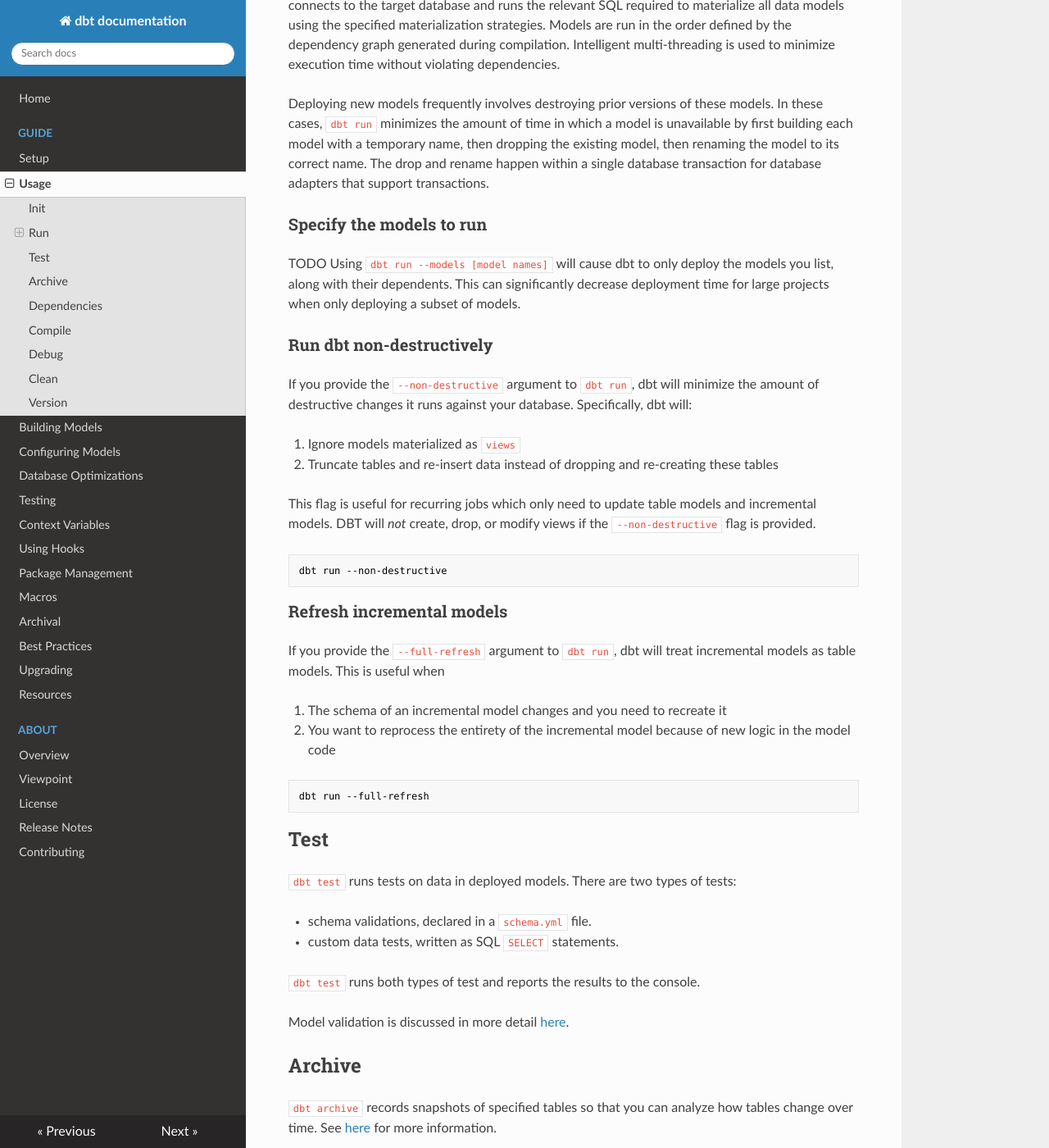
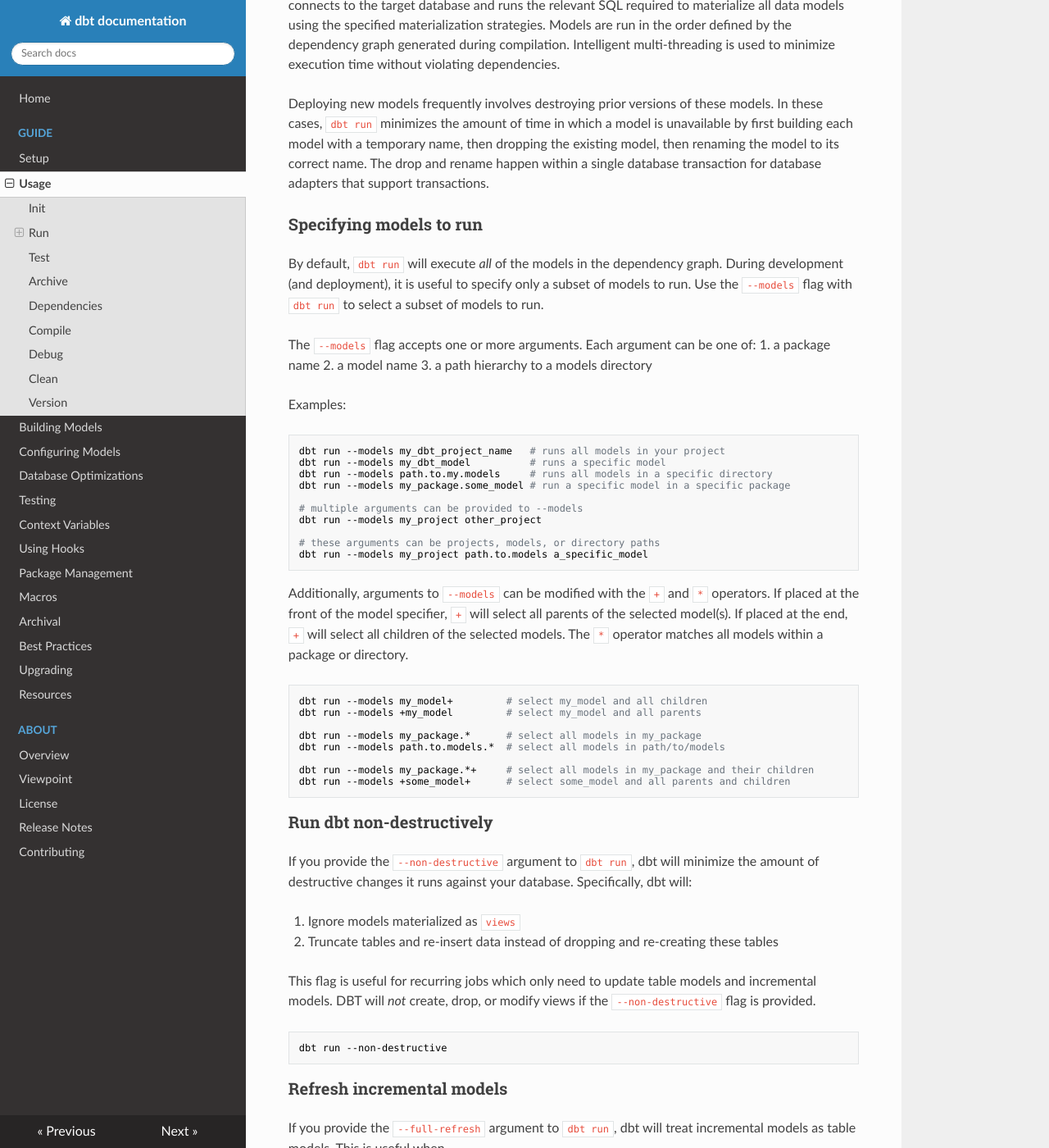
Before and after one commit to RayMarquina/dbt_project, an MkDocs documentation site: the page built from docs/guide/usage.md, in a window 1280 px wide and 1400 px high, scrolled down 472 px. Shown: the whole window at 82% size. Built offline with MkDocs 1.6.1, drawn with Linux system fonts in a browser that asks for light colours; nearby versions of some CDN libraries; old or Windows-style settings are respelled for this version of MkDocs; some of the changed text lies outside the part shown.

Commit message:
doccs for --models

````diff
--- a/docs/guide/usage.md
+++ b/docs/guide/usage.md
@@ -15,11 +15,41 @@
 
 Deploying new models frequently involves destroying prior versions of these models. In these cases, `dbt run` minimizes the amount of time in which a model is unavailable by first building each model with a temporary name, then dropping the existing model, then renaming the model to its correct name. The drop and rename happen within a single database transaction for database adapters that support transactions.
 
-### Specify the models to run
+### Specifying models to run
 
-TODO
-Using `dbt run --models [model names]` will cause dbt to only deploy the models you list, along with their dependents. This can significantly decrease deployment time for large projects when only deploying a subset of models.
+By default, `dbt run` will execute _all_ of the models in the dependency graph. During development (and deployment), it is useful to specify only a subset of models to run. Use the `--models` flag with `dbt run` to select a subset of models to run.
 
+The `--models` flag accepts one or more arguments. Each argument can be one of:
+1. a package name
+2. a model name
+3. a path hierarchy to a models directory
+
+Examples:
+```bash
+dbt run --models my_dbt_project_name   # runs all models in your project
+dbt run --models my_dbt_model          # runs a specific model
+dbt run --models path.to.my.models     # runs all models in a specific directory
+dbt run --models my_package.some_model # run a specific model in a specific package
+
+# multiple arguments can be provided to --models
+dbt run --models my_project other_project
+
+# these arguments can be projects, models, or directory paths
+dbt run --models my_project path.to.models a_specific_model
+```
+
+Additionally, arguments to `--models` can be modified with the `+` and `*` operators. If placed at the front of the model specifier, `+` will select all parents of the selected model(s). If placed at the end, `+` will select all children of the selected models. The `*` operator matches all models within a package or directory.
+
+```bash
+dbt run --models my_model+         # select my_model and all children
+dbt run --models +my_model         # select my_model and all parents
+
+dbt run --models my_package.*      # select all models in my_package
+dbt run --models path.to.models.*  # select all models in path/to/models
+
+dbt run --models my_package.*+     # select all models in my_package and their children
+dbt run --models +some_model+      # select some_model and all parents and children
+```
 
 ### Run dbt non-destructively
 
@@ -55,6 +85,13 @@
 
 `dbt test` runs both types of test and reports the results to the console.
 
+The tests to run can be selected using the `--models` flag discussed [here](#Specifying models to run)
+
+```bash
+dbt test --models one_specific_model  # run tests for one_specific_model
+dbt test --models some_package.*      # run tests for all models in package
+```
+
 Model validation is discussed in more detail [here](testing/).
 
 ## Archive
````
